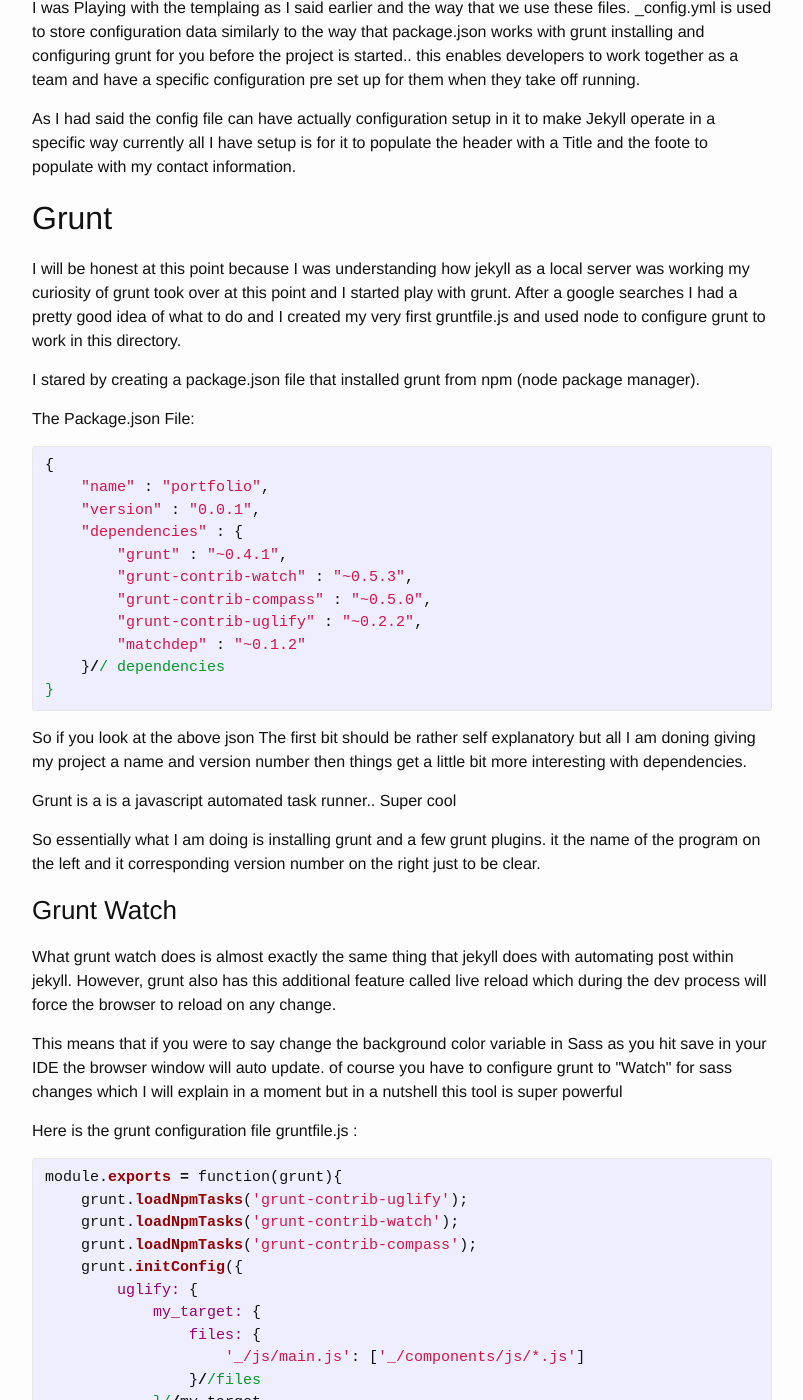
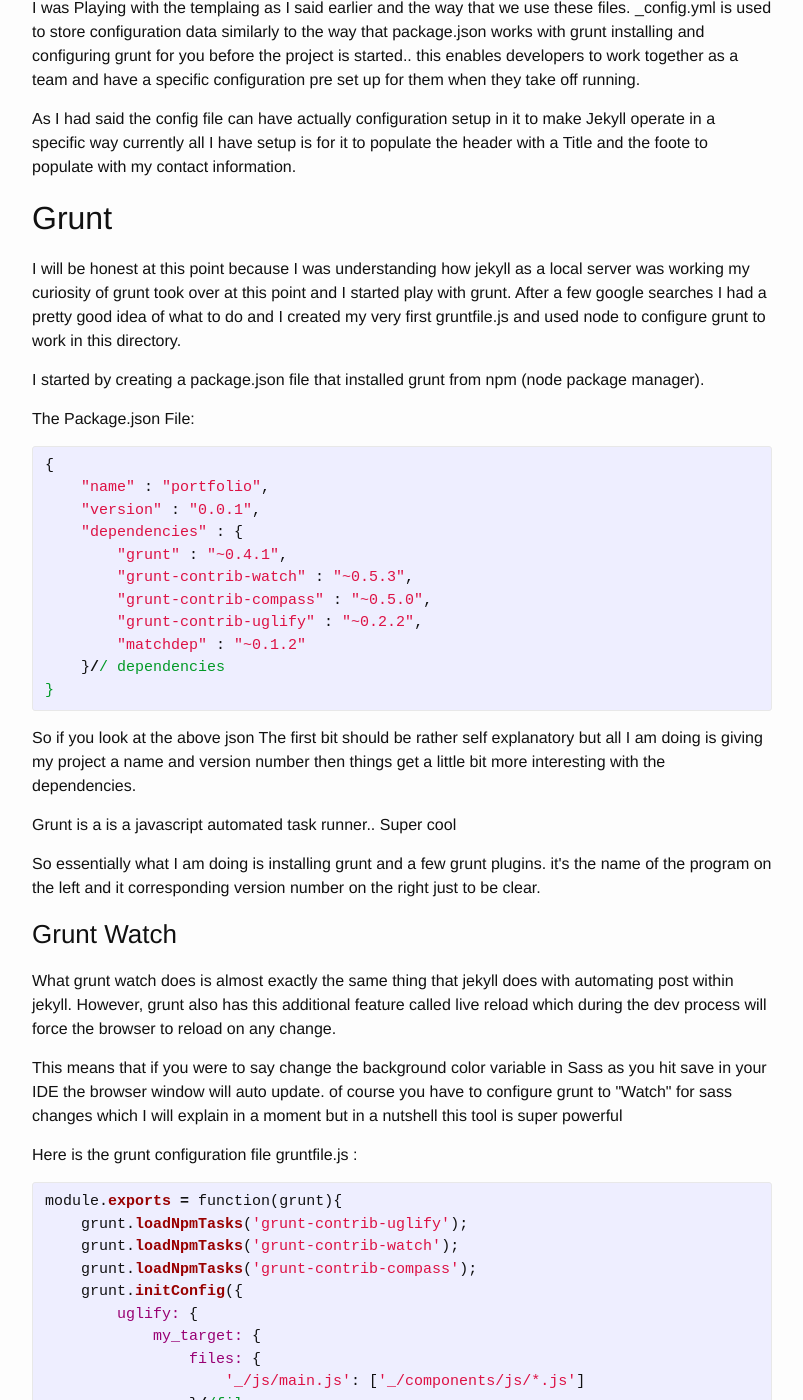
Before and after one commit to jdcarroll/jdcarroll.github.io, a Jekyll site: the page built from _posts/2015-03-01-Jeff_Thoughts.html, in a window 1280 px wide and 1400 px high, scrolled down 875 px. Shown: the whole window, without its empty margins (238-1041 px from the left). Built offline with Jekyll 4.4.1, drawn with Linux system fonts in a browser that asks for light colours; some of the changed text lies outside the part shown.

Commit message:
grammer mistakes

```diff
--- a/_posts/2015-03-01-Jeff_Thoughts.html
+++ b/_posts/2015-03-01-Jeff_Thoughts.html
@@ -39,9 +39,9 @@
 
 <h2>Grunt</h2>
 
-<p>I will be honest at this point because I was understanding how jekyll as a local server was working my curiosity of grunt took over at this point and I started play with grunt.  After a google searches I had a pretty good idea of what to do and I created my very first gruntfile.js and used node to configure grunt to work in this directory.</p>
+<p>I will be honest at this point because I was understanding how jekyll as a local server was working my curiosity of grunt took over at this point and I started play with grunt.  After a few google searches I had a pretty good idea of what to do and I created my very first gruntfile.js and used node to configure grunt to work in this directory.</p>
 
-<p>I stared by creating a package.json file that installed grunt from npm (node package manager).</p>
+<p>I started by creating a package.json file that installed grunt from npm (node package manager).</p>
 
 <p>The Package.json File:</p>
 
@@ -59,11 +59,11 @@
 }
 {% endhighlight %}
 
-<p>So if you look at the above json The first bit should be rather self explanatory but all I am doning giving my project a name and version number then things get a little bit more interesting with dependencies. </p>
+<p>So if you look at the above json The first bit should be rather self explanatory but all I am doing is giving my project a name and version number then things get a little bit more interesting with the dependencies. </p>
 
 <p>Grunt is a is a javascript automated task runner.. Super cool</p>
 
-<p>So essentially what I am doing is installing grunt and a few grunt plugins.  it the name of the program on the left and it corresponding version number on the right just to be clear.</p>
+<p>So essentially what I am doing is installing grunt and a few grunt plugins.  it's the name of the program on the left and it corresponding version number on the right just to be clear.</p>
 
 <h3>Grunt Watch</h3>
 
@@ -130,4 +130,4 @@
 
 {% endhighlight %}
 
-With all this said I was able to get grunt with compass and sass working dynamically together where i update sass and grunt auto updates the page with out jekyll.  The thing that I was struggling with was bring jekyll in to a environment with grunt.. I know in theory how it could be down but i am confused about getting jeyll working while using grunts server?  If you can help me with this I would greatly apprciate it :)
+With all this said I was able to get grunt with compass and sass working dynamically together where i update sass and grunt auto updates the page with out jekyll.  The thing that I was struggling with was bringing jekyll in to the environment with grunt.. I know in theory how it could be down but i am confused about getting jeyll working while using grunts server?  If you can help me with this I would greatly apprciate it :)
```
